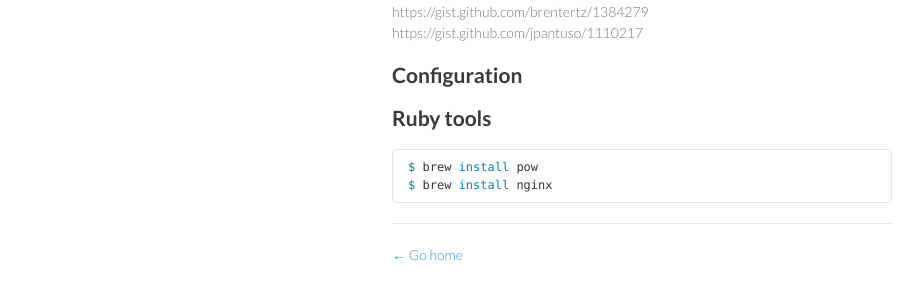
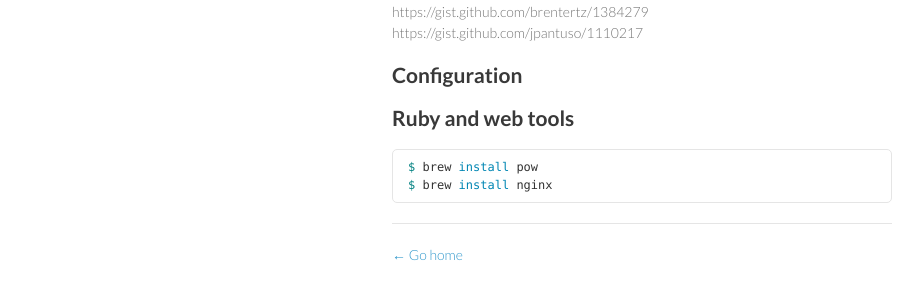
Before and after one commit to nicolas-brousse/osx-install-and-tips, a Jekyll site: the page built from pages/installation/rbenv.md, in a window 1280 px wide. Shown: the part 290-590 px from the top of the page, without its empty margins (178-1101 px from the left). Built offline with Jekyll 4.4.1, drawn with Linux system fonts in a browser that asks for light colours; Markdown is read by kramdown in place of the engine named in the settings.

Commit message:
Update rbenv.md

````diff
--- a/pages/installation/rbenv.md
+++ b/pages/installation/rbenv.md
@@ -17,7 +17,7 @@ https://gist.github.com/jpantuso/1110217
 
 
 
-## Ruby tools
+## Ruby and web tools
 
 ```bash
 $ brew install pow
````
